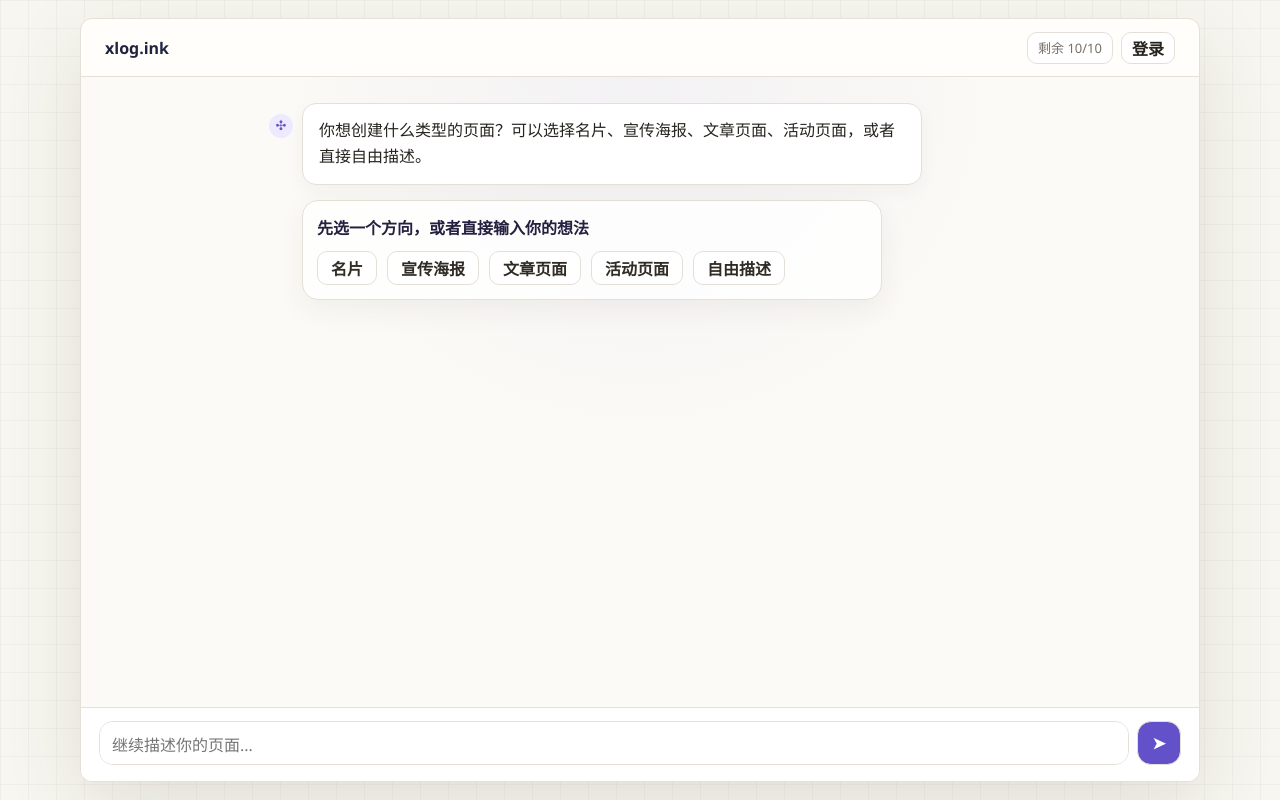
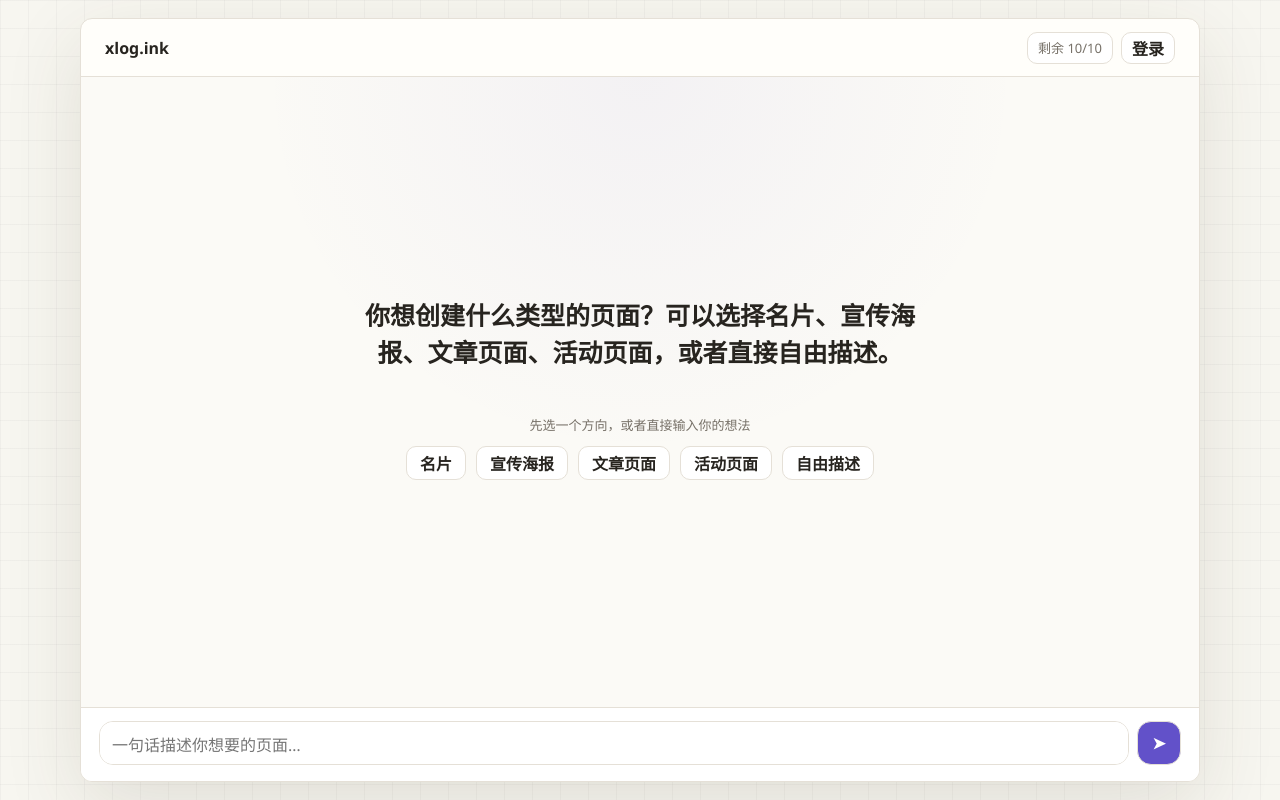
Before and after one commit to Lulu-Grant/xlog.ink, a PHP site: page / in a window 1280 px wide. Run offline with PHP 8.4, Linux system fonts and the light colour scheme.

Commit message:
Converge design language and rework login flow
- Two font weights (400/600, brand 700); CJK fonts lack 800/900 so the
  old three-tier emphasis collapsed anyway
- All one-off hex colors folded into tokens; drop unused --peach,
  merge --violet-weak into --violet-soft
- Two shadow tokens only; message bubbles and action cards go flat
- Login becomes two-step (email, then code) with inline hints and a
  60s resend countdown instead of chat-stream system messages
- Logged-in state shows account email and a logout button
- First screen renders greeting + presets as a centered hero until
  the first message is sent

Co-Authored-By: Claude Fable 5 <noreply@anthropic.com>

```diff
--- a/css/page-ai.css
+++ b/css/page-ai.css
@@ -2,15 +2,19 @@
   color-scheme: light;
   --paper: #f7f6f0;
   --panel: #fffefa;
+  --panel-2: #fbfaf6;
   --ink: #27241f;
   --muted: #777168;
   --line: #e5e0d7;
   --soft: #f0ede6;
   --violet: #6251c9;
-  --violet-weak: #ede9ff;
+  --violet-ink: #342c7d;
+  --violet-soft: #eeeaff;
+  --violet-faint: #f7f5ff;
+  --violet-line: #ded7ff;
   --green: #27785f;
-  --peach: #f4b49d;
-  --shadow: 0 24px 80px rgba(66, 55, 36, .12);
+  --shadow-lg: 0 24px 80px rgba(66, 55, 36, .12);
+  --shadow-sm: 0 8px 24px rgba(60, 48, 30, .08);
 }
 
 * { box-sizing: border-box; }
@@ -60,8 +64,8 @@ body {
   border-bottom: 1px solid var(--line);
 }
 .brand {
-  color: #1f2340;
-  font-weight: 900;
+  color: var(--ink);
+  font-weight: 700;
   text-decoration: none;
 }
 .top-actions {
@@ -203,7 +235,7 @@ button:disabled { cursor: default; }
   padding: 26px 18px 16px;
   background:
     radial-gradient(circle at 50% 0, rgba(98,81,201,.05), transparent 380px),
-    #fbfaf6;
+    var(--panel-2);
 }
 .messages {
   width: min(760px, 100%);
@@ -224,7 +256,6 @@ button:disabled { cursor: default; }
   line-height: 1.62;
   white-space: pre-wrap;
   overflow-wrap: anywhere;
-  box-shadow: 0 6px 18px rgba(60, 48, 30, .04);
 }
 .msg.assistant {
   position: relative;
@@ -240,15 +271,15 @@ button:disabled { cursor: default; }
   display: grid;
   place-items: center;
   border-radius: 50%;
-  background: var(--violet-weak);
+  background: var(--violet-soft);
   color: var(--violet);
   font-size: 13px;
 }
 .msg.user {
   align-self: flex-end;
-  background: #eeeaff;
-  border-color: #ded7ff;
-  color: #302775;
+  background: var(--violet-soft);
+  border-color: var(--violet-line);
+  color: var(--violet-ink);
 }
 .msg.system {
   align-self: center;
@@ -259,6 +290,35 @@ button:disabled { cursor: default; }
   color: var(--muted);
   font-size: 13px;
 }
+.messages.is-hero {
+  justify-content: center;
+}
+.messages.is-hero .msg.assistant {
+  margin: 0 auto;
+  max-width: 600px;
+  border: 0;
+  background: transparent;
+  text-align: center;
+  font-size: clamp(19px, 2.6vw, 25px);
+  font-weight: 600;
+  line-height: 1.5;
+  color: var(--ink);
+}
+.messages.is-hero .msg.assistant::before { display: none; }
+.messages.is-hero .action-card {
+  margin: 0 auto;
+  width: auto;
+  max-width: 640px;
+  border: 0;
+  background: transparent;
+  justify-items: center;
+}
+.messages.is-hero .action-title {
+  font-weight: 400;
+  font-size: 13px;
+  color: var(--muted);
+}
+.messages.is-hero .preset-row { justify-content: center; }
 .msg.is-typing { min-height: 22px; }
 .msg.is-typing::after {
   content: "";
@@ -300,14 +360,13 @@ button:disabled { cursor: default; }
   border: 1px solid var(--line);
   border-radius: 16px;
   background: rgba(255,255,255,.84);
-  box-shadow: 0 10px 28px rgba(60,48,30,.06);
 }
 .action-card[data-disabled="1"] {
   opacity: .58;
 }
 .action-title {
-  font-weight: 900;
-  color: #24203f;
+  font-weight: 600;
+  color: var(--ink);
 }
 .action-card p {
   margin: 0;
@@ -330,8 +389,8 @@ button:disabled { cursor: default; }
   border: 1px solid var(--line);
   border-radius: 10px;
   background: #fff;
-  color: #302b24;
-  font-weight: 700;
+  color: var(--ink);
+  font-weight: 600;
 }
 .preset-row button:hover {
   border-color: var(--violet);
--- a/index.php
+++ b/index.php
@@ -15,7 +15,7 @@ $turnstileSiteKey = xlog_config('turnstile.site_key', '');
   <meta property="og:title" content="xlog.ink - AI 个人页面生成">
   <meta property="og:description" content="聊天、上传图片、生成自由 HTML 页面，并自动分发到二级域名。">
   <meta property="og:image" content="/assets/og/cover.jpg">
-  <link rel="stylesheet" href="/css/page-ai.css?v=20260611v14">
+  <link rel="stylesheet" href="/css/page-ai.css?v=20260611v15">
   <link rel="icon" href="/favicon.ico">
   <?php if ($turnstileEnabled && $turnstileSiteKey !== ''): ?>
   <script src="https://challenges.cloudflare.com/turnstile/v0/api.js" async defer></script>
@@ -37,10 +37,19 @@ $turnstileSiteKey = xlog_config('turnstile.site_key', '');
       </header>
 
       <div id="accountBox" class="login-panel" hidden>
-        <input id="loginEmail" type="email" placeholder="邮箱验证码登录">
-        <button id="sendCodeBtn" type="button">发送验证码</button>
-        <input id="loginCode" type="text" inputmode="numeric" maxlength="6" placeholder="6 位验证码">
-        <button id="verifyCodeBtn" type="button">登录 / 注册</button>
+        <div id="loginStepEmail" class="login-step">
+          <input id="loginEmail" type="email" placeholder="邮箱验证码登录" autocomplete="email">
+          <button id="sendCodeBtn" type="button">发送验证码</button>
+        </div>
+        <div id="loginStepCode" class="login-step" hidden>
+          <input id="loginCode" type="text" inputmode="numeric" maxlength="6" placeholder="6 位验证码" autocomplete="one-time-code">
+          <button id="verifyCodeBtn" type="button">登录 / 注册</button>
+        </div>
+        <div id="accountRow" class="login-step" hidden>
+          <span id="accountEmail" class="account-email"></span>
+          <button id="logoutBtn" type="button">退出登录</button>
+        </div>
+        <p id="loginHint" class="login-hint" hidden></p>
       </div>
 
       <div id="myPagesPanel" class="my-pages-panel" hidden>
@@ -65,6 +74,6 @@ $turnstileSiteKey = xlog_config('turnstile.site_key', '');
 
   </main>
   <script src="/js/qrcode.min.js?v=1.4.4"></script>
-  <script src="/js/ai-app.js?v=20260611v15"></script>
+  <script src="/js/ai-app.js?v=20260611v16"></script>
 </body>
 </html>
```
Also changed, not shown: other parts of css/page-ai.css (+48 -20 lines), js/ai-app.js (+73 -9 lines).
